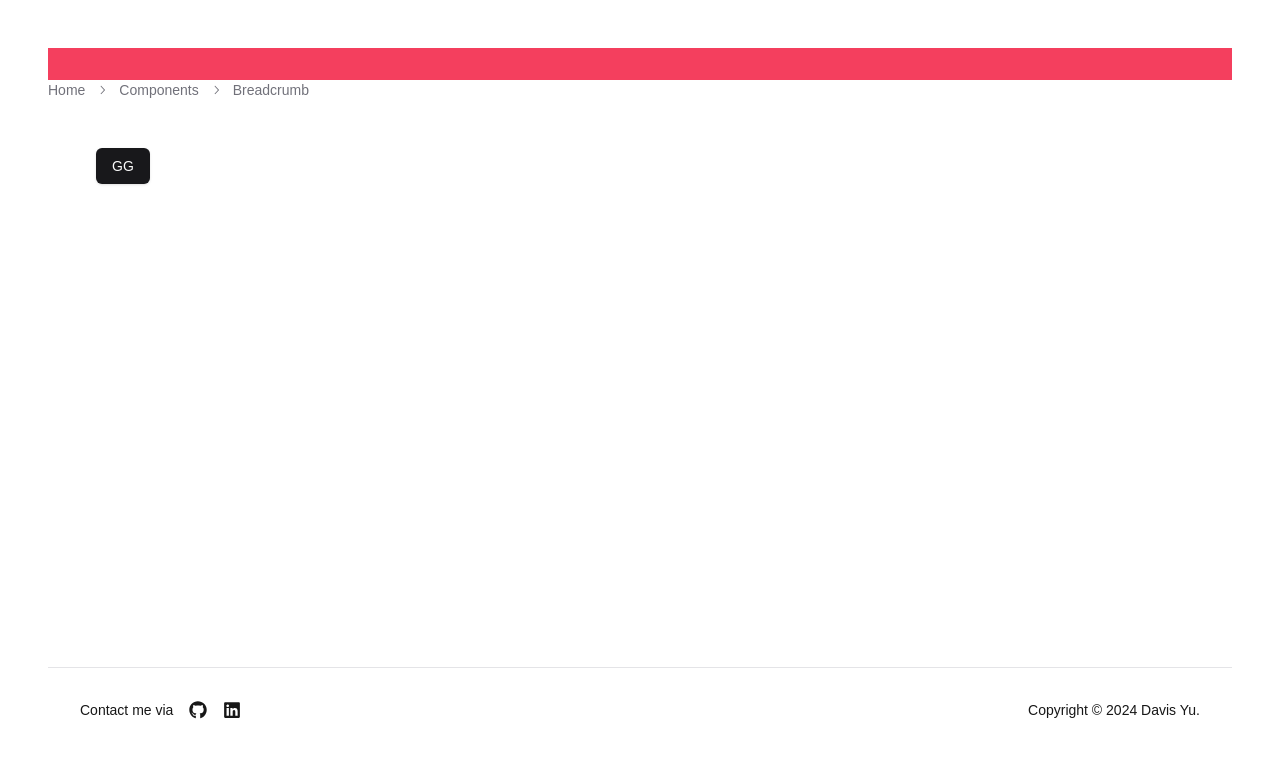
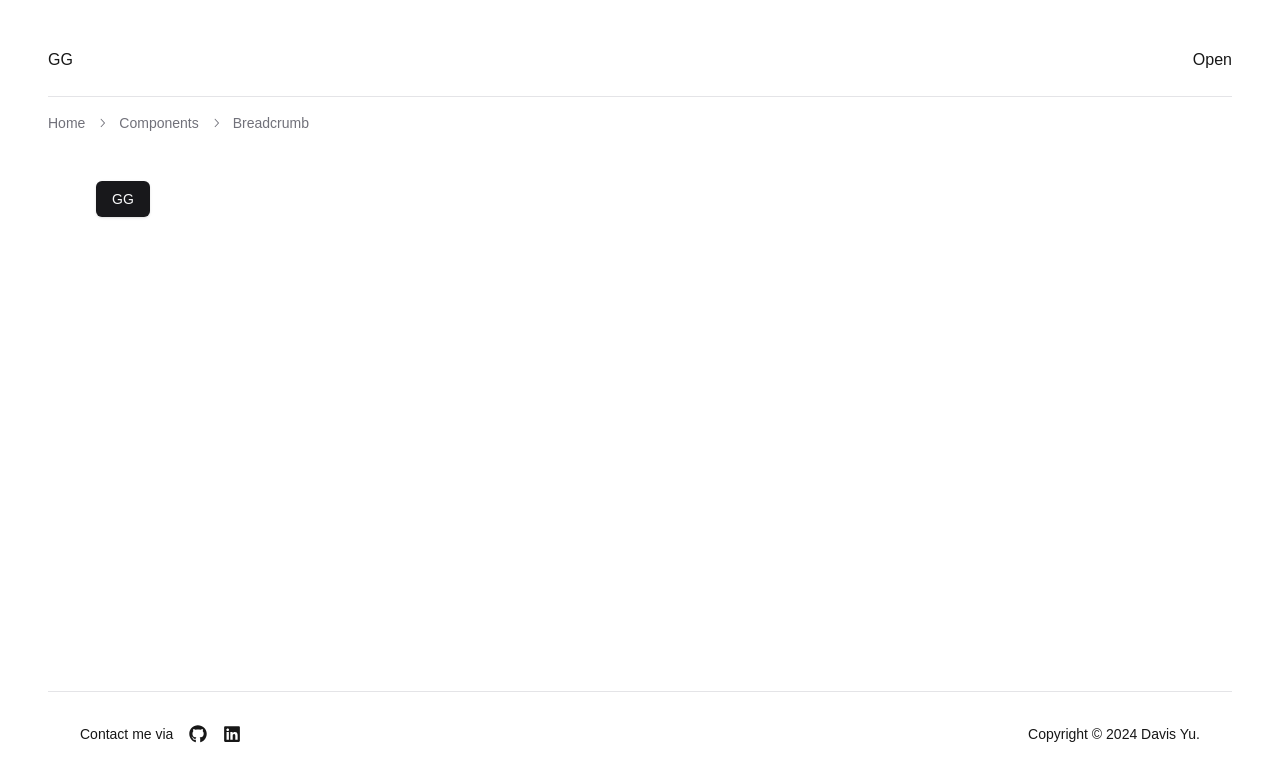
Before and after one commit to yuuuu0311/DavisYu-s-Blog, a Next.js app: page / in a window 1280 px wide. Shown: the top 782 px of the page. Built offline with nearby package versions, Linux system fonts and the light colour scheme.

Commit message:
add hearder drawer

```diff
--- a/app/layout.jsx
+++ b/app/layout.jsx
@@ -1,8 +1,8 @@
 import localFont from "next/font/local";
 import "./globals.css";
 
-import Header from "@/components/ui/header";
-import Footer from "@/components/ui/footer";
+import Header from "@/components/Header";
+import Footer from "@/components/Footer";
 
 import {
     Breadcrumb,
@@ -32,10 +32,11 @@
 export default function RootLayout({ children }) {
     return (
         <html lang="en">
-            <body className="flex flex-col min-h-screen p-12">
+            <body>
+                <div className="flex flex-col min-h-screen px-12 py-6">
                     <Header />
 
-                <Breadcrumb>
+                    <Breadcrumb className="mt-4">
                         <BreadcrumbList>
                             <BreadcrumbItem>
                                 <BreadcrumbLink href="/">Home</BreadcrumbLink>
@@ -55,6 +56,7 @@
 
                     <main className="p-12 flex-1">{children}</main>
                     <Footer />
+                </div>
             </body>
         </html>
     );
--- a/components/ui/footer.jsx
+++ b/components/Footer/index.jsx
@@ -7,7 +7,7 @@
     const year = new Date().getFullYear();
 
     return (
-        <footer className="p-8 border-t-[1px] border-solid border-zinc-200 flex justify-between items-center">
+        <footer className="p-8 border-t-[1px] border-solid border-zinc-200 flex justify-between items-center max-w-screen-xl">
             <div>
                 <div className="flex items-center gap-4 text-lg">
                     <p className="text-sm">Contact me via</p>
--- /dev/null
+++ b/components/Header/index.jsx
@@ -0,0 +1,38 @@
+import {
+    Drawer,
+    DrawerClose,
+    DrawerContent,
+    DrawerDescription,
+    DrawerFooter,
+    DrawerHeader,
+    DrawerTitle,
+    DrawerTrigger,
+} from "@/components/ui/drawer";
+import { Button } from "@/components/ui/button";
+
+const Header = () => {
+    return (
+        <header className="sticky top-0 py-6 flex justify-between bg-white border-b-[1px] border-solid border-zinc-200">
+            GG
+            <Drawer>
+                <DrawerTrigger>Open</DrawerTrigger>
+                <DrawerContent>
+                    <DrawerHeader>
+                        <DrawerTitle>Are you absolutely sure?</DrawerTitle>
+                        <DrawerDescription>
+                            This action cannot be undone.
+                        </DrawerDescription>
+                    </DrawerHeader>
+                    <DrawerFooter>
+                        <Button>Submit</Button>
+                        <DrawerClose>
+                            <Button variant="outline">Cancel</Button>
+                        </DrawerClose>
+                    </DrawerFooter>
+                </DrawerContent>
+            </Drawer>
+        </header>
+    );
+};
+
+export default Header;
--- /dev/null
+++ b/components/ui/drawer.jsx
@@ -0,0 +1,99 @@
+"use client";
+
+import * as React from "react";
+import { Drawer as DrawerPrimitive } from "vaul";
+
+import { cn } from "@/lib/utils";
+
+const Drawer = ({ shouldScaleBackground = true, ...props }) => (
+    <DrawerPrimitive.Root
+        shouldScaleBackground={shouldScaleBackground}
+        {...props}
+    />
+);
+Drawer.displayName = "Drawer";
+
+const DrawerTrigger = DrawerPrimitive.Trigger;
+
+const DrawerPortal = DrawerPrimitive.Portal;
+
+const DrawerClose = DrawerPrimitive.Close;
+
+const DrawerOverlay = React.forwardRef(({ className, ...props }, ref) => (
+    <DrawerPrimitive.Overlay
+        ref={ref}
+        className={cn("fixed inset-0 z-50 bg-black/80", className)}
+        {...props}
+    />
+));
+DrawerOverlay.displayName = DrawerPrimitive.Overlay.displayName;
+
+const DrawerContent = React.forwardRef(
+    ({ className, children, ...props }, ref) => (
+        <DrawerPortal>
+            <DrawerOverlay />
+            <DrawerPrimitive.Content
+                ref={ref}
+                className={cn(
+                    "fixed inset-x-0 bottom-0 z-50 mt-24 flex h-auto flex-col rounded-t-[10px] border bg-background",
+                    className
+                )}
+                {...props}
+            >
+                <div className="mx-auto mt-4 h-2 w-[100px] rounded-full bg-muted" />
+                {children}
+            </DrawerPrimitive.Content>
+        </DrawerPortal>
+    )
+);
+DrawerContent.displayName = "DrawerContent";
+
+const DrawerHeader = ({ className, ...props }) => (
+    <div
+        className={cn("grid gap-1.5 p-4 text-center sm:text-left", className)}
+        {...props}
+    />
+);
+DrawerHeader.displayName = "DrawerHeader";
+
+const DrawerFooter = ({ className, ...props }) => (
+    <div
+        className={cn("mt-auto flex flex-col gap-2 p-4", className)}
+        {...props}
+    />
+);
+DrawerFooter.displayName = "DrawerFooter";
+
+const DrawerTitle = React.forwardRef(({ className, ...props }, ref) => (
+    <DrawerPrimitive.Title
+        ref={ref}
+        className={cn(
+            "text-lg font-semibold leading-none tracking-tight",
+            className
+        )}
+        {...props}
+    />
+));
+DrawerTitle.displayName = DrawerPrimitive.Title.displayName;
+
+const DrawerDescription = React.forwardRef(({ className, ...props }, ref) => (
+    <DrawerPrimitive.Description
+        ref={ref}
+        className={cn("text-sm text-muted-foreground", className)}
+        {...props}
+    />
+));
+DrawerDescription.displayName = DrawerPrimitive.Description.displayName;
+
+export {
+    Drawer,
+    DrawerPortal,
+    DrawerOverlay,
+    DrawerTrigger,
+    DrawerClose,
+    DrawerContent,
+    DrawerHeader,
+    DrawerFooter,
+    DrawerTitle,
+    DrawerDescription,
+};
--- a/components/ui/header.jsx
+++ /dev/null
@@ -1,5 +0,0 @@
-const Header = () => {
-    return <header className="bg-rose-500 px-6 py-4 sticky top-0"></header>;
-};
-
-export default Header;
--- a/package.json
+++ b/package.json
@@ -9,6 +9,7 @@
     "lint": "next lint"
   },
   "dependencies": {
+    "@radix-ui/react-dialog": "^1.1.1",
     "@radix-ui/react-icons": "^1.3.0",
     "@radix-ui/react-slot": "^1.1.0",
     "class-variance-authority": "^0.7.0",
@@ -19,7 +20,8 @@
     "react-dom": "^18",
     "react-icons": "^5.3.0",
     "tailwind-merge": "^2.5.2",
-    "tailwindcss-animate": "^1.0.7"
+    "tailwindcss-animate": "^1.0.7",
+    "vaul": "^0.9.2"
   },
   "devDependencies": {
     "eslint": "^8",
```
Also changed, not shown: components/ui/button.jsx (+14 -11 lines), 1 other file (tests, documents, lock files or other folders). Lines whose indentation alone changed are shown as unchanged.
